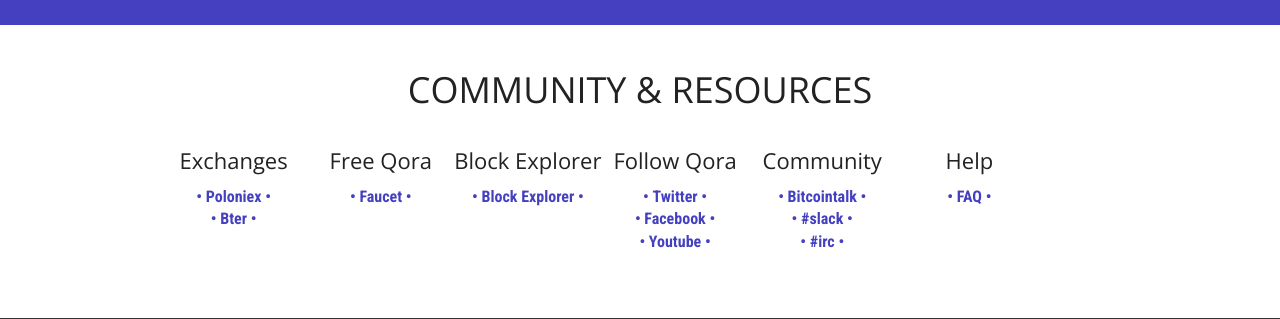
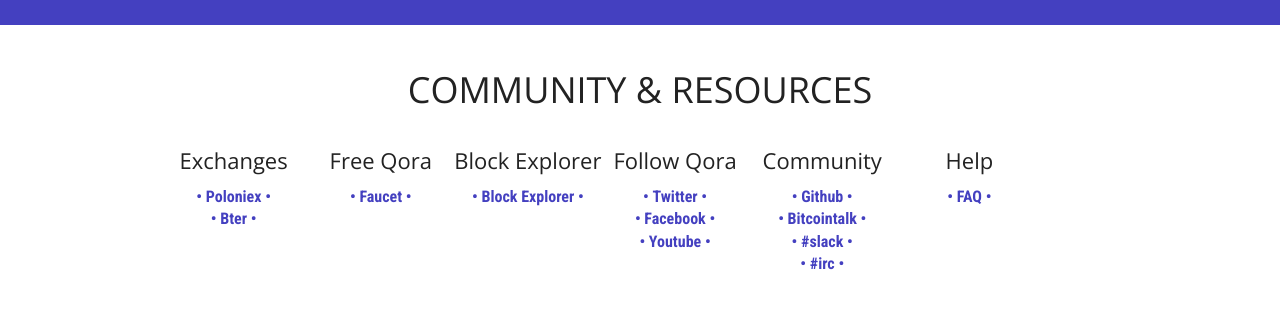
Before and after one commit to Qoracoin/Qora.org, a plain HTML site: page index.html in a window 1280 px wide. Shown: the part 1611-1930 px from the top of the page. Drawn offline with nearby package versions, Linux system fonts and the light colour scheme.

Commit message:
Update index.html

```diff
--- a/index.html
+++ b/index.html
@@ -151,6 +151,7 @@
 
           <div class="col span_2_of_12">
             <h3>Community</h3>
+            <a href="https://github.com/Qoracoin/Qora" target="_blank">&#8226;&nbsp;Github&nbsp;&#8226;</a>
             <a href="https://bitcointalk.org/index.php?topic=1015379.0" target="_blank">&#8226;&nbsp;Bitcointalk&nbsp;&#8226;</a>
             <a href="http://goo.gl/2C0zZY" target="_blank">&#8226;&nbsp;#slack&nbsp;&#8226;</a>
             <a href="https://kiwiirc.com/client/irc.freenode.net/#Qora-Coin" target="_blank">&#8226;&nbsp;#irc&nbsp;&#8226;</a>
```
